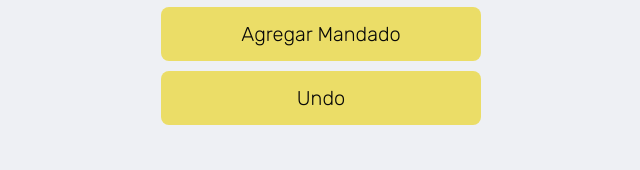
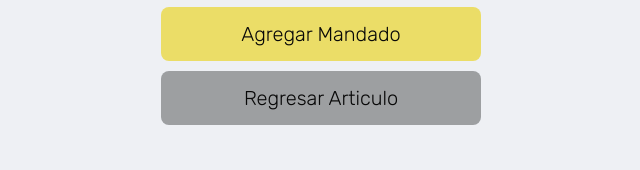
Before and after one commit to paulero56/market, a website built with Vite: page index.html in a window 1280 px wide. Shown: the part 210-380 px from the top of the page, without its empty margins (319-959 px from the left). Built offline with nearby package versions, Linux system fonts and the light colour scheme; no server answers.

Commit message:
Added style to the undo button

```diff
--- a/index.css
+++ b/index.css
@@ -45,8 +45,25 @@ button {
     font-family: 'Rubik', sans-serif;
 }
 
+.undo-button {
+    color: #080808;
+    background-color: #1011115d;
+    border: 0;
+    padding: 15px;
+    margin-bottom: 10px;
+    border-radius: 8px;
+    font-size: 20px;
+    text-align: center;
+    font-family: 'Rubik', sans-serif;
+}
+
 button:hover {
     background-color: #4afa04;
+    cursor: pointer;
+}
+
+.undo-button:hover {
+    background-color: #0477fa;
     cursor: pointer;
 }
 
--- a/index.html
+++ b/index.html
@@ -20,7 +20,7 @@
       />
       <input type="text" id="input-field" placeholder="Ej. Huevos" />
       <button id="add-button">Agregar Mandado</button>
-      <button id="undo-button">Undo</button>
+      <button id="undo-button" class="undo-button">Regresar Articulo</button>
       <ul id="shopping-list"></ul>
     </div>
     <script src="index.js" type="module"></script>
```
